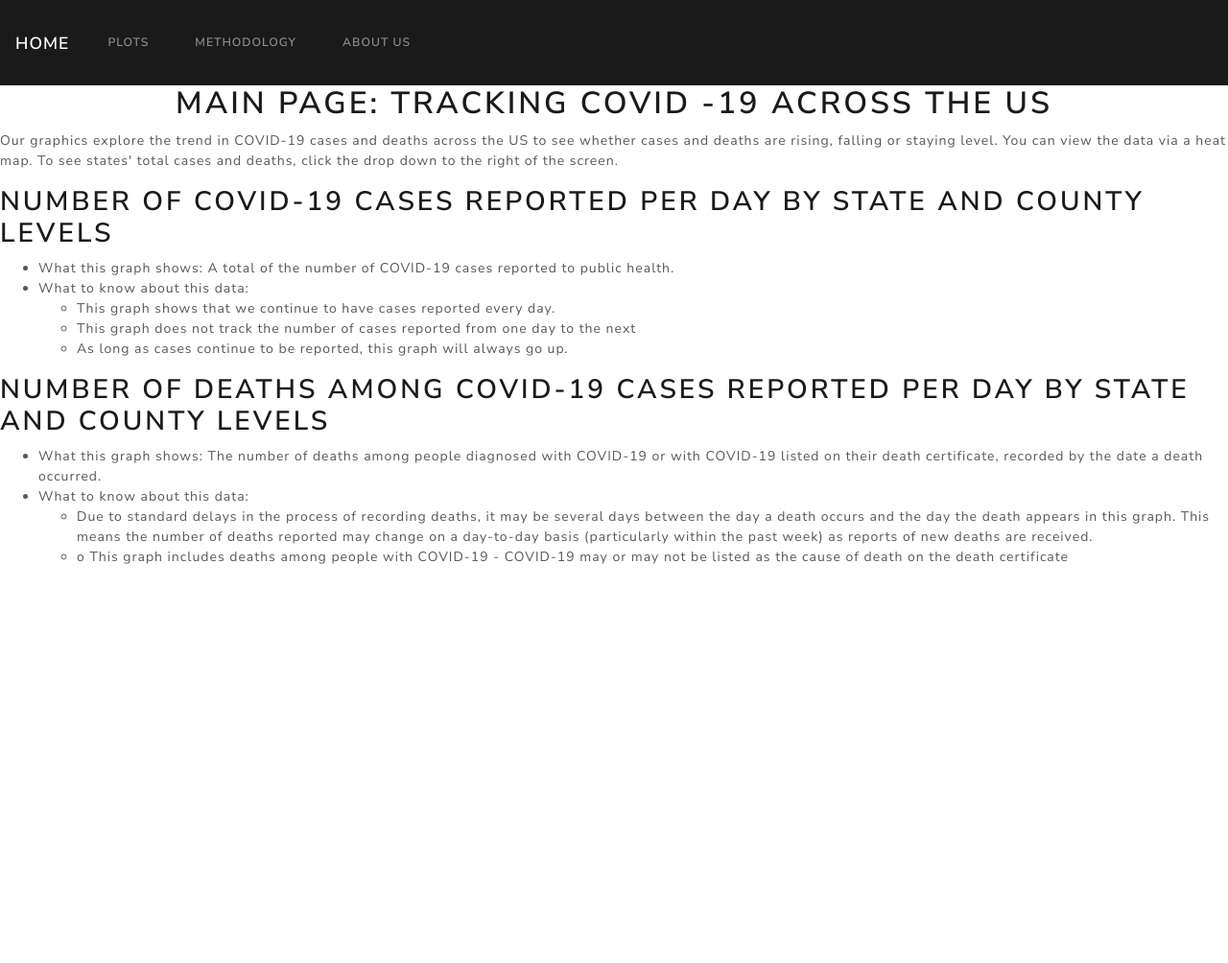
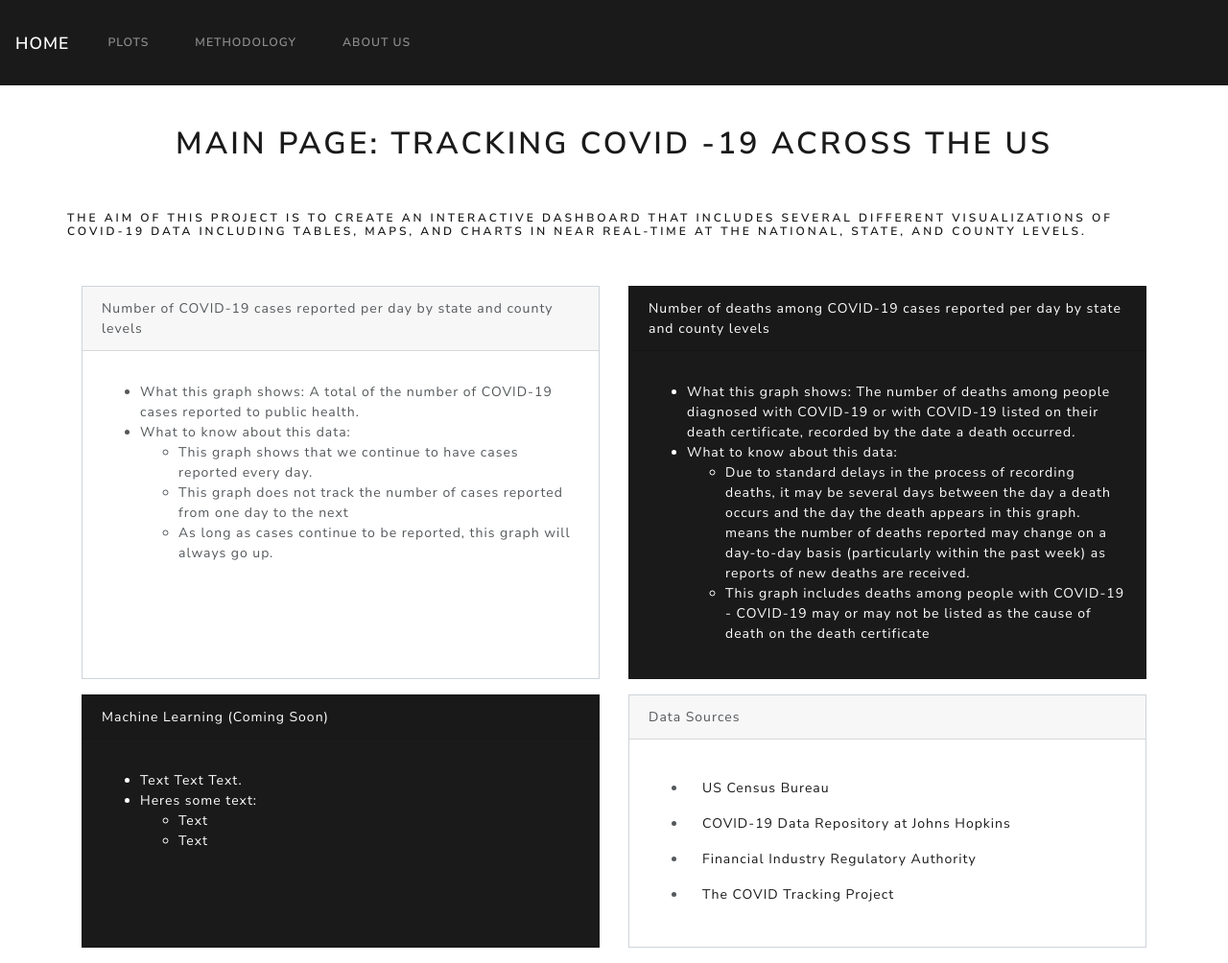
Before and after one commit to HenryRandall/Covid-Data-Tracker, a Flask app: page /methodology in a window 1280 px wide. Shown: the whole page at 96% size. Before the commit the page ends 588 px from the top, so only its background shows below. Run offline with Flask 2, Linux system fonts and the light colour scheme; some libraries are stand-ins or nearby versions.

```diff
--- a/static/style/style.css
+++ b/static/style/style.css
@@ -23,3 +23,7 @@ body {
   h6 {
     display:inline;
 }
+
+.row-whith-wide-cards .card {
+    width: 100%;
+  }
--- a/templates/methodology.html
+++ b/templates/methodology.html
@@ -39,55 +39,93 @@
     </div>
   </nav>
 
-<h1 align="center">
-  MAIN PAGE: TRACKING COVID -19 ACROSS THE US
-</h1>
-<p>
-  Our graphics explore the trend in COVID-19 cases and deaths across the US to see whether cases and deaths are rising,
-  falling or staying level. You can view the data via a heat map.  To see states' total cases and deaths,
-  click the drop down to the right of the screen.
-</p>
-<h2>
-Number of COVID-19 cases reported per day by state and county levels
-</h2>
+  <br></br>
+  <h1 align="center">MAIN PAGE: TRACKING COVID -19 ACROSS THE US</h1>
+  <br></br>
+  <div class="container">
+    <div class="row">
+      <h6>The aim of this project is to create an interactive dashboard that includes several different
+        visualizations of COVID-19 data including tables, maps, and charts in near real-time at the
+        national, state, and county levels.</h6>
+      <br></br>
+    </div>
+    <div class="row row-whith-wide-cards">
+      <div class="col-md-6 d-flex align-items-stretch">
+        <div class="card border-secondary mb-3">
+          <div class="card-header">Number of COVID-19 cases reported per day by state and county levels</div>
+          <div class="card-body">
+            <h4 class="card-title", id='state_name'></h4>
             <ul>
-  <li>
-      What this graph shows: A total of the number of COVID-19 cases reported to public health.
-  </li>
-  <li>
-    What to know about this data:
+              <li>What this graph shows: A total of the number of COVID-19 cases reported to public health.</li>
+              <li>What to know about this data:
                 <ul>
-      <li>
-          This graph shows that we continue to have cases reported every day.
-      </li>
-      <li>
-          This graph does not track the number of cases reported from one day to the next
-      </li>
-      <li>
-          As long as cases continue to be reported, this graph will always go up.
-      </li>
+                  <li>This graph shows that we continue to have cases reported every day.</li>
+                  <li>This graph does not track the number of cases reported from one day to the next</li>
+                  <li>As long as cases continue to be reported, this graph will always go up.</li>
                 </ul>
               </li>
             </ul>
-<h2>
-Number of deaths among COVID-19 cases reported per day by state and county levels
-</h2>
+          </div>
+        </div>
+      </div>
+      <div class="col-md-6 d-flex align-items-stretch">
+        <div class="card text-white bg-primary mb-3">
+          <div class="card-header">Number of deaths among COVID-19 cases reported per day by state and county levels</div>
+          <div class="card-body">
+            <h4 class="card-title", id='state_name'></h4>
             <ul>
-  <li>
-      What this graph shows: The number of deaths among people diagnosed with COVID-19 or with COVID-19 listed on their death certificate, recorded by the date a death occurred.
-  </li>
-  <li>
-  What to know about this data:
+              <li>What this graph shows: The number of deaths among people diagnosed with COVID-19
+                or with COVID-19 listed on their death certificate, recorded by the date a death
+                occurred.</li>
+              <li> What to know about this data:
                 <ul>
-      <li>
-        Due to standard delays in the process of recording deaths, it may be several days between the day a death occurs and the day the death appears in this graph. This means the number of deaths reported may change on a day-to-day basis (particularly within the past week) as reports of new deaths are received.
-      </li>
-      <li>
-        o   This graph includes deaths among people with COVID-19 - COVID-19 may or may not be listed as the cause of death on the death certificate
-      </li>
+                  <li>Due to standard delays in the process of recording deaths, it may be several
+                    days between the day a death occurs and the day the death appears in this graph.
+                     means the number of deaths reported may change on a day-to-day basis (particularly
+                     within the past week) as reports of new deaths are received.</li>
+                  <li>This graph includes deaths among people with COVID-19 - COVID-19 may or may not be
+                    listed as the cause of death on the death certificate</li>
                 </ul>
               </li>
             </ul>
+          </div>
+        </div>
+      </div>
+    </div>
+    <div class="row row-whith-wide-cards">
+      <div class="col-md-6 d-flex align-items-stretch">
+        <div class="card text-white bg-primary mb-3">
+          <div class="card-header">Machine Learning (Coming Soon)</div>
+          <div class="card-body">
+            <h4 class="card-title", id='state_name'></h4>
+            <ul>
+              <li>Text Text Text.</li>
+              <li> Heres some text:
+                <ul>
+                  <li>Text</li>
+                  <li>Text</li>
+                </ul>
+              </li>
+            </ul>
+          </div>
+        </div>
+      </div>
+      <div class="col-md-6 d-flex align-items-stretch">
+        <div class="card border-secondary mb-3">
+          <div class="card-header">Data Sources</div>
+          <div class="card-body">
+            <h4 class="card-title", id='state_name'></h4>
+            <ul>
+              <li><a class="nav-link" href="https://github.com/datamade/census" target="_blank">US Census Bureau</a></li>
+              <li><a class="nav-link" href="https://github.com/CSSEGISandData/COVID-19" target="_blank">COVID-19 Data Repository at Johns Hopkins</a></li>
+              <li><a class="nav-link" href="https://www.finra.org/rules-guidance/key-topics/covid-19/shelter-in-place" target="_blank">Financial Industry Regulatory Authority</a></li>
+              <li><a class="nav-link" href="https://covidtracking.com/" target="_blank">The COVID Tracking Project</a></li>
+            </ul>
+          </div>
+        </div>
+      </div>
+    </div>
+  </div>
 
   <!-- Popper.js, and jQuery for bootstrap-->
   <script src="https://code.jquery.com/jquery-3.5.1.slim.min.js" integrity="sha384-DfXdz2htPH0lsSSs5nCTpuj/zy4C+OGpamoFVy38MVBnE+IbbVYUew+OrCXaRkfj" crossorigin="anonymous"></script>
```
Lines whose indentation alone changed are shown as unchanged.
